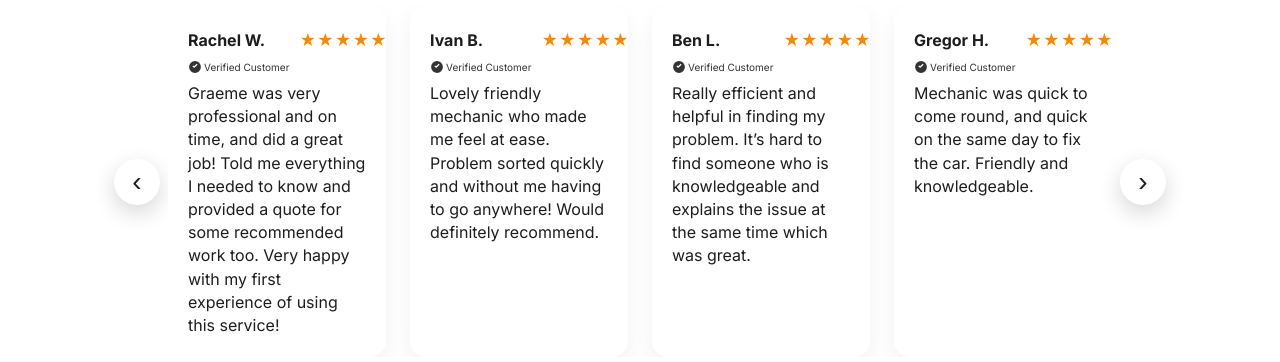
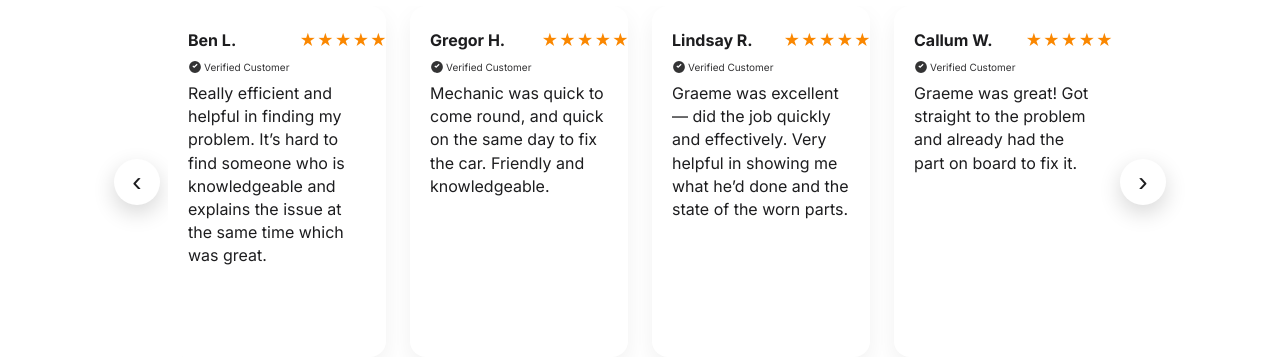
Before and after one commit to Vidolki/Diagnostics-and-checks, a plain HTML site: page index.html in a window 1280 px wide. Shown: the top 362 px of the page. Drawn offline with Linux system fonts and the light colour scheme.

Commit message:
Update index.html

```diff
--- a/index.html
+++ b/index.html
@@ -149,17 +149,7 @@
   // ===== Data =====
  const REVIEWS = [
   {
-    name: "Rachel W.",
-    text: "Graeme was very professional and on time, and did a great job! Told me everything I needed to know and provided a quote for some recommended work too. Very happy with my first experience of using this service!",
-    rating: 5,
-  },
-  {
-    name: "Ivan B.",
-    text: "Lovely friendly mechanic who made me feel at ease. Problem sorted quickly and without me having to go anywhere! Would definitely recommend.",
-    rating: 5,
-  },
-  {
-    name: "Ben L.",
+  name: "Ben L.",
     text: "Really efficient and helpful in finding my problem. It’s hard to find someone who is knowledgeable and explains the issue at the same time which was great.",
     rating: 5,
   },
```
